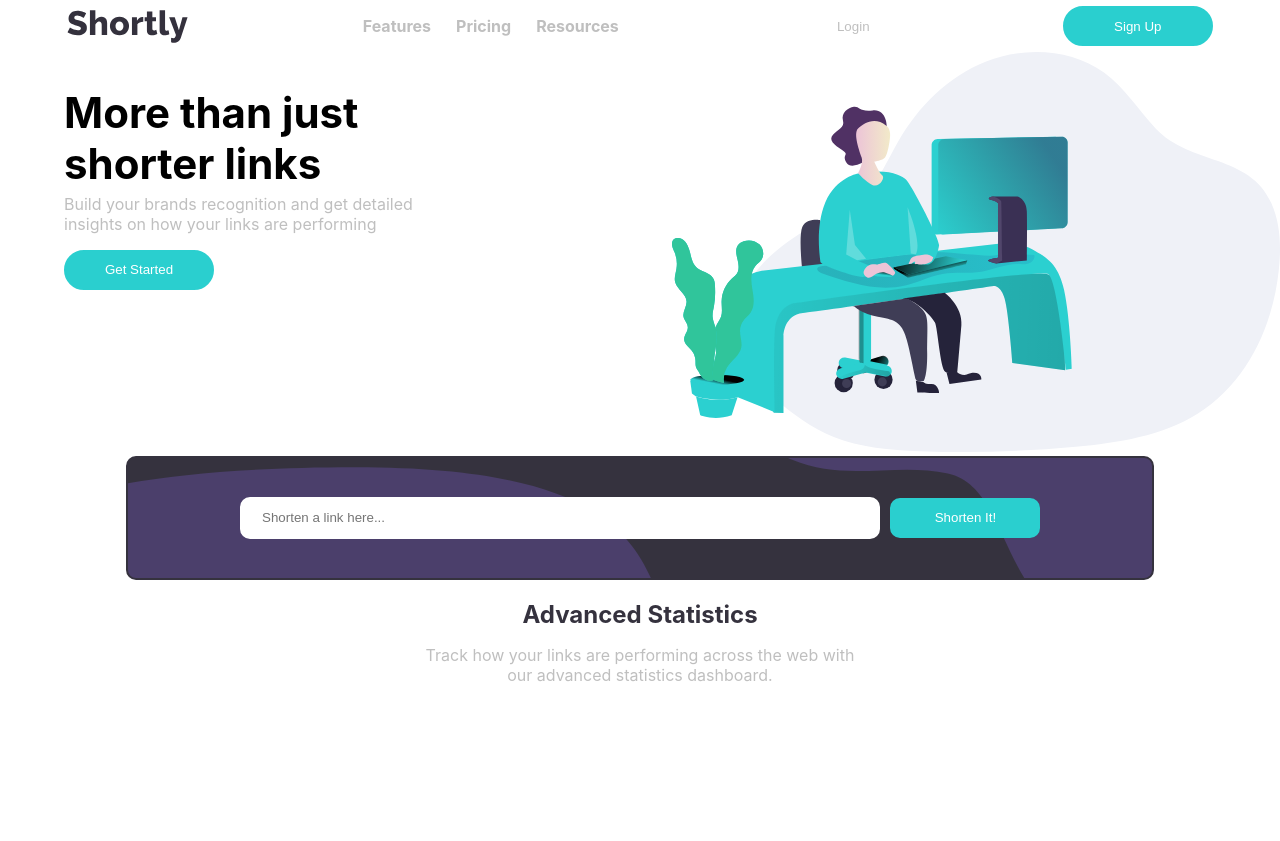
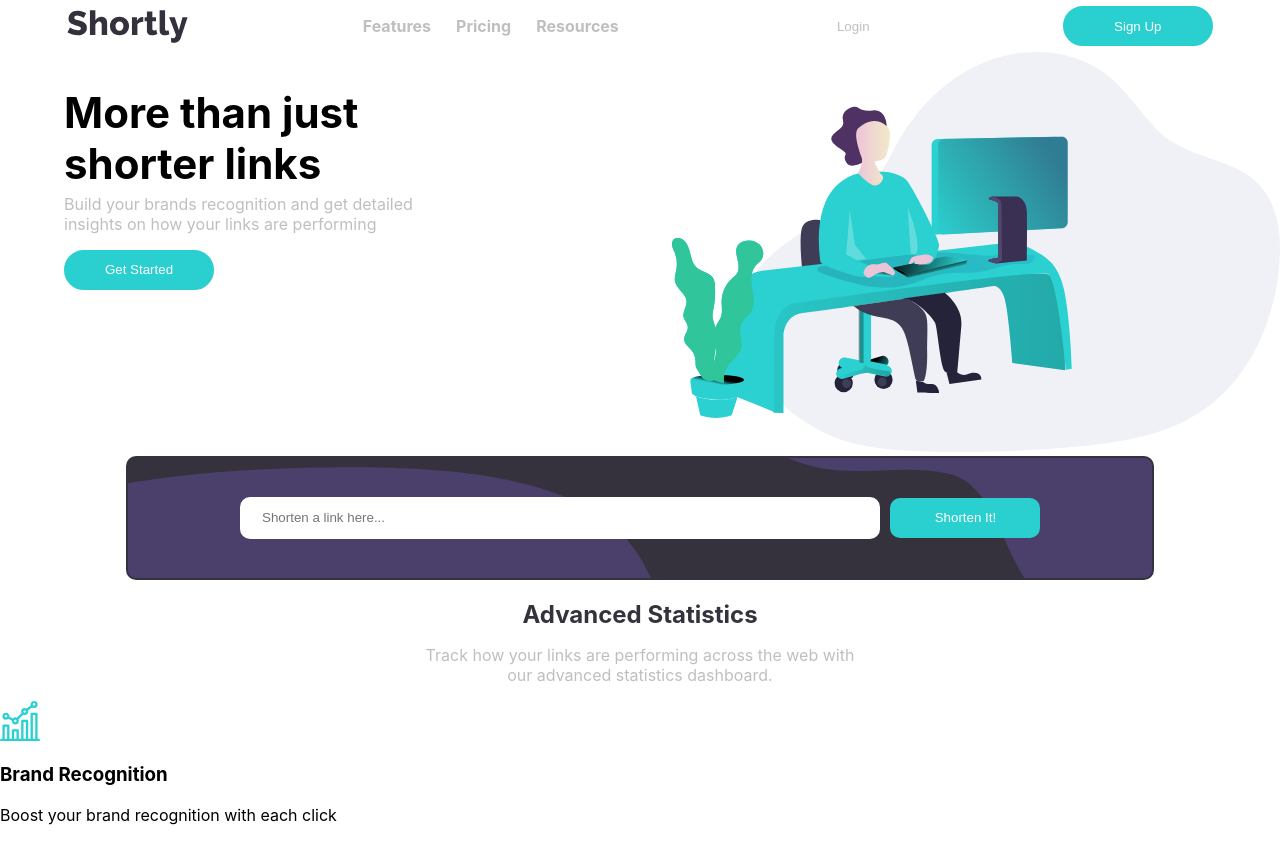
Before and after one commit to steven-mpawulo/url-shortening-page, a React (Create React App) app: page / in a window 1280 px wide. Before the commit the page ends 800 px from the top, so only its background shows below. Built offline with nearby package versions, Linux system fonts and the light colour scheme.

Commit message:
adds custom card component

```diff
--- a/src/components/main/Main.js
+++ b/src/components/main/Main.js
@@ -2,6 +2,8 @@ import React from 'react'
 import Button from '../common/button/Button'
 import IllustrationWorking  from '../../images/illustration-working.svg'
 import './main.css'
+import Card from '../common/card/Card'
+import brandRecognitionIcon from '../../images/icon-brand-recognition.svg'
 
 const Main = () => {
   return (
@@ -27,7 +29,9 @@ const Main = () => {
             <p>Track how your links are performing across the web with <span>
                 our advanced statistics dashboard.</span></p>
         </section>
-        <section className='fourth-section'></section>
+        <section className='fourth-section'>
+            <Card icon={brandRecognitionIcon}  title= {"Brand Recognition"} message={"Boost your brand recognition with each click"} />
+        </section>
     </main>
   )
 }
```
